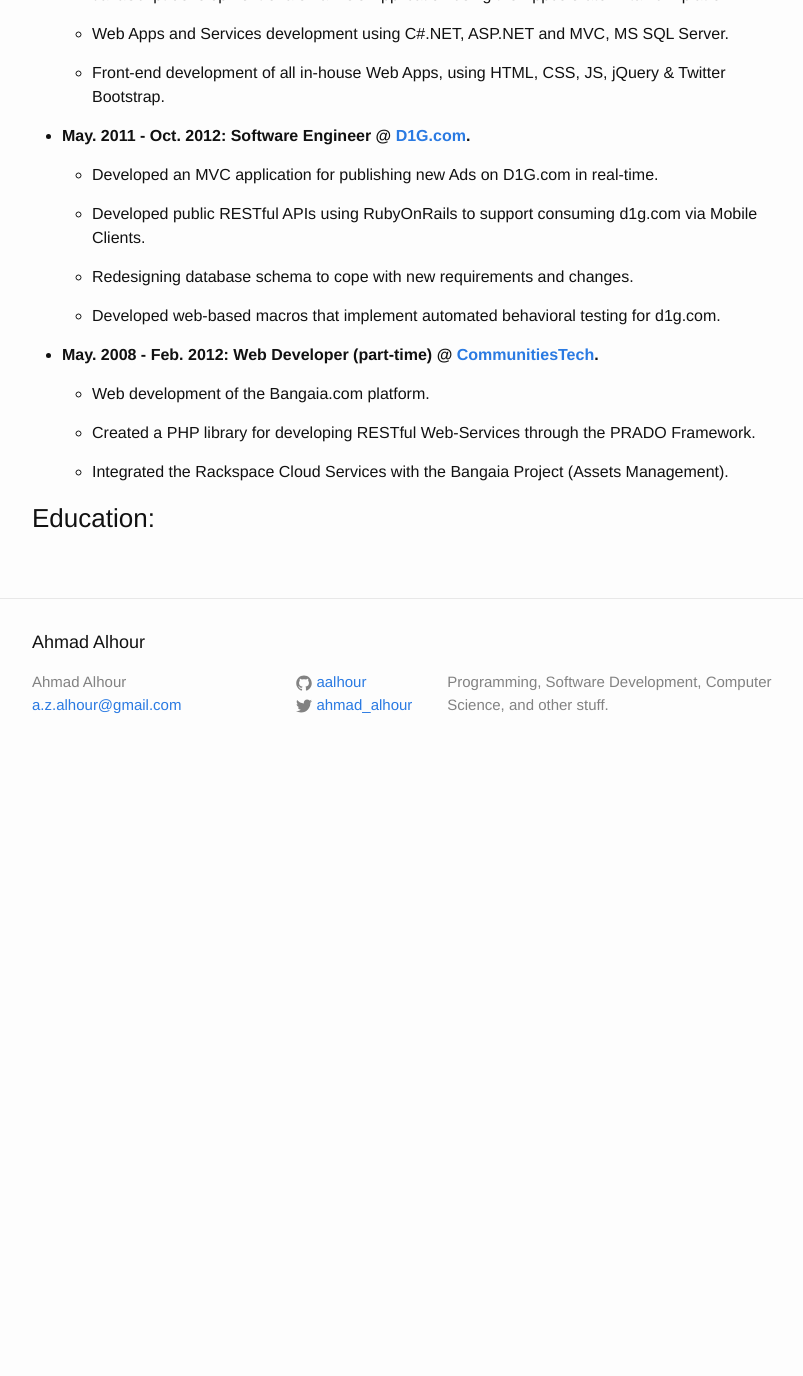
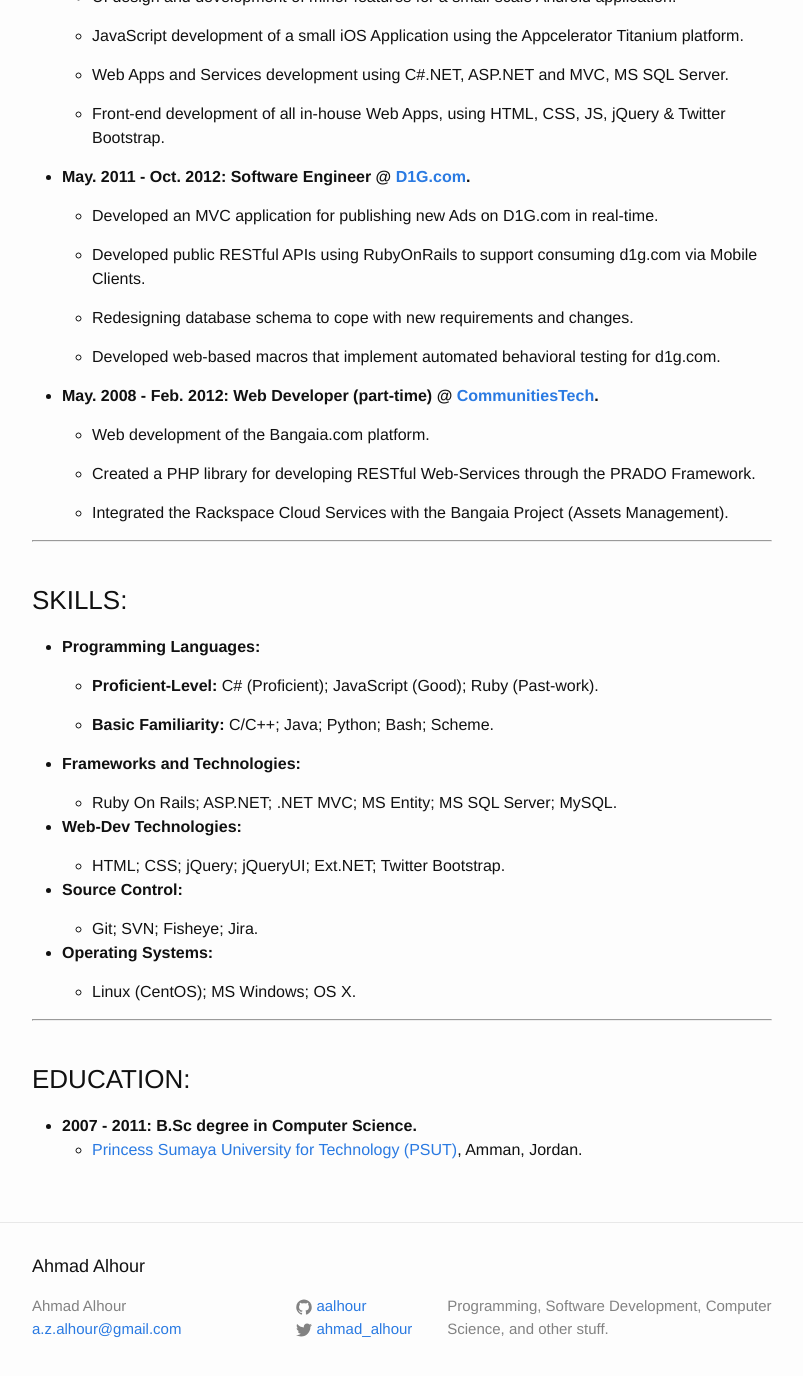
Before and after one commit to aalhour/aalhour.github.io, a Jekyll site: the page built from resume.md, in a window 1280 px wide and 1400 px high, scrolled down 478 px. Shown: the top 1376 px of the window, without its empty margins (238-1041 px from the left). Built offline with Jekyll 4.4.1, drawn with Linux system fonts in a browser that asks for light colours; before the commit the page ends 1254 px from its top, so only the background shows below that; some of the changed text lies outside the part shown.

Commit message:
Updated the resume.

```diff
--- a/resume.md
+++ b/resume.md
@@ -4,42 +4,80 @@
 permalink: /resume/
 ---
 
-### Work Experience:
+<hr/><br/>
 
- * **Dec. 2012 - Present: R&D Software Engineer @ [Consolidated Contractors Company](http://www.ccc.me).**
+### WORK EXPERIENCE:
 
-   * Developed a web-app for billing, managing and reporting the usage and expenses of the corporate's telephony services.
+   * **Dec. 2012 - Present: R&D Software Engineer @ [Consolidated Contractors Company](http://www.ccc.me).**
 
-   * Developed an MVC web-app that replaced offline drafting and publication of paper-based contacts books.
+      * Developed a web-app for billing, managing and reporting the usage and expenses of the corporate's telephony services.
 
-   * Developed public RESTful APIs for internal web-apps consumed via Mobile Clients.
+      * Developed an MVC web-app that replaced offline drafting and publication of paper-based contacts books.
 
-   * UI design and development of minor features for a small-scale Android application.
+      * Developed public RESTful APIs for internal web-apps consumed via Mobile Clients.
 
-   * JavaScript development of a small iOS Application using the Appcelerator Titanium platform.
+      * UI design and development of minor features for a small-scale Android application.
 
-   * Web Apps and Services development using C#.NET, ASP.NET and MVC, MS SQL Server.
+      * JavaScript development of a small iOS Application using the Appcelerator Titanium platform.
 
-   * Front-end development of all in-house Web Apps, using HTML, CSS, JS, jQuery & Twitter Bootstrap.
+      * Web Apps and Services development using C#.NET, ASP.NET and MVC, MS SQL Server.
 
- * **May. 2011 - Oct. 2012: Software Engineer @ [D1G.com](http://www.d1g.com/).**
+      * Front-end development of all in-house Web Apps, using HTML, CSS, JS, jQuery & Twitter Bootstrap.
 
-   * Developed an MVC application for publishing new Ads on D1G.com in real-time.
 
-   * Developed public RESTful APIs using RubyOnRails to support consuming d1g.com via Mobile Clients.
+   * **May. 2011 - Oct. 2012: Software Engineer @ [D1G.com](http://www.d1g.com/).**
 
-   * Redesigning database schema to cope with new requirements and changes.
+      * Developed an MVC application for publishing new Ads on D1G.com in real-time.
 
-   * Developed web-based macros that implement automated behavioral testing for d1g.com.
+      * Developed public RESTful APIs using RubyOnRails to support consuming d1g.com via Mobile Clients.
+
+      * Redesigning database schema to cope with new requirements and changes.
+
+      * Developed web-based macros that implement automated behavioral testing for d1g.com.
 
 
  * **May. 2008 - Feb. 2012: Web Developer (part-time) @ [CommunitiesTech](http://communitiestech.com/).**
 
-   * Web development of the Bangaia.com platform.
+      * Web development of the Bangaia.com platform.
 
-   * Created a PHP library for developing RESTful Web-Services through the PRADO Framework.
+      * Created a PHP library for developing RESTful Web-Services through the PRADO Framework.
 
-   * Integrated the Rackspace Cloud Services with the Bangaia Project (Assets Management).
+      * Integrated the Rackspace Cloud Services with the Bangaia Project (Assets Management).
 
 
-### Education:
+<hr/><br/>
+
+
+### SKILLS:
+
+   * **Programming Languages:**
+
+      * **Proficient-Level:** C# (Proficient);   JavaScript (Good);   Ruby (Past-work).
+
+      * **Basic Familiarity:** C/C++;   Java;   Python;   Bash;   Scheme.
+
+   * **Frameworks and Technologies:**
+
+      * Ruby On Rails;   ASP.NET;   .NET MVC;   MS Entity;   MS SQL Server;   MySQL.
+
+   * **Web-Dev Technologies:**
+
+      * HTML;   CSS;   jQuery;   jQueryUI;   Ext.NET;   Twitter Bootstrap.
+
+   * **Source Control:**
+
+      * Git;   SVN;   Fisheye;   Jira.
+
+   * **Operating Systems:**
+
+      * Linux (CentOS);   MS Windows;   OS X.
+
+
+
+<hr /> <br />
+
+
+### EDUCATION:
+
+   * **2007 - 2011: B.Sc degree in Computer Science.**
+      * [Princess Sumaya University for Technology (PSUT)](http://www.psut.edu.jo), Amman, Jordan.
```
